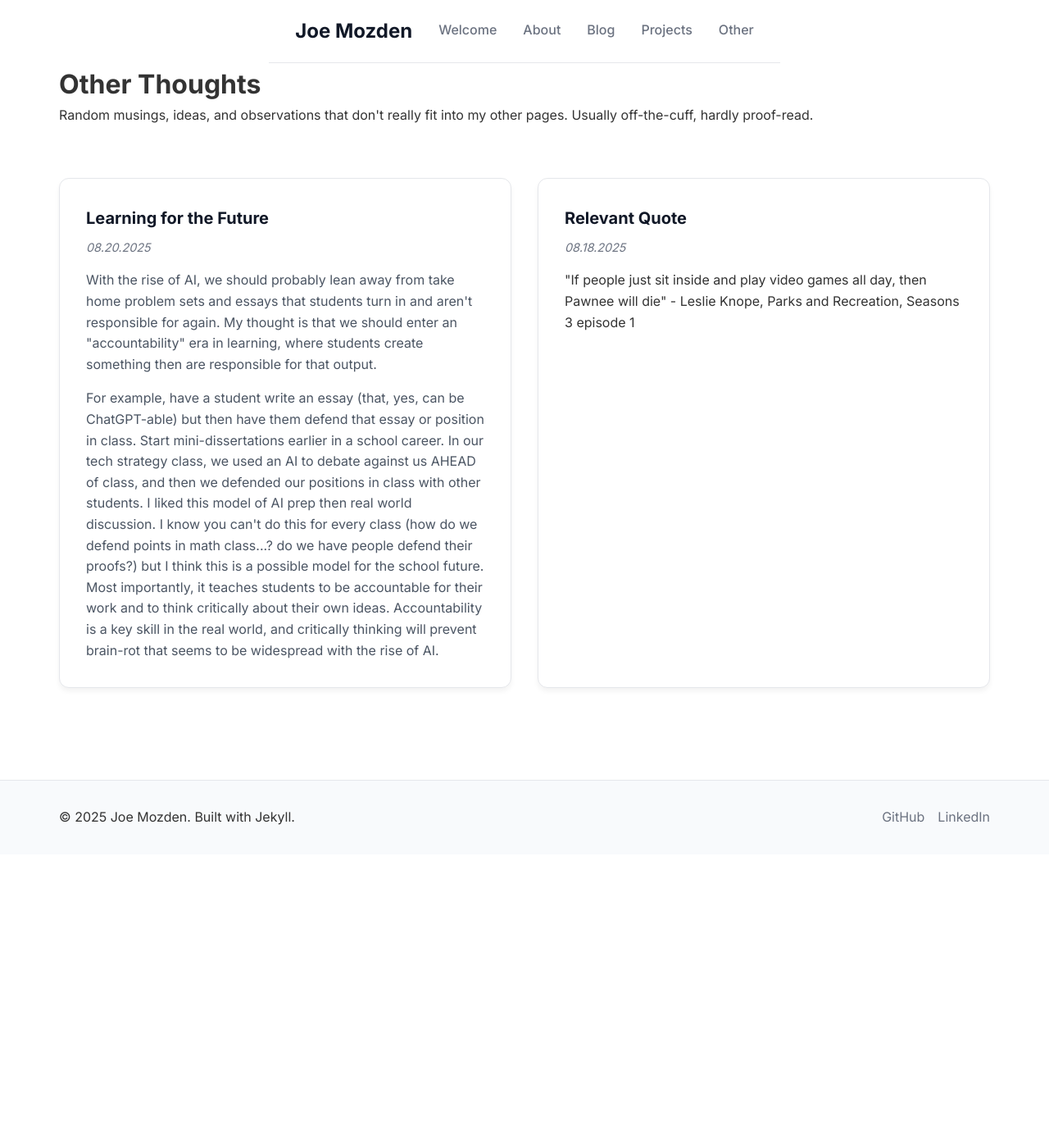
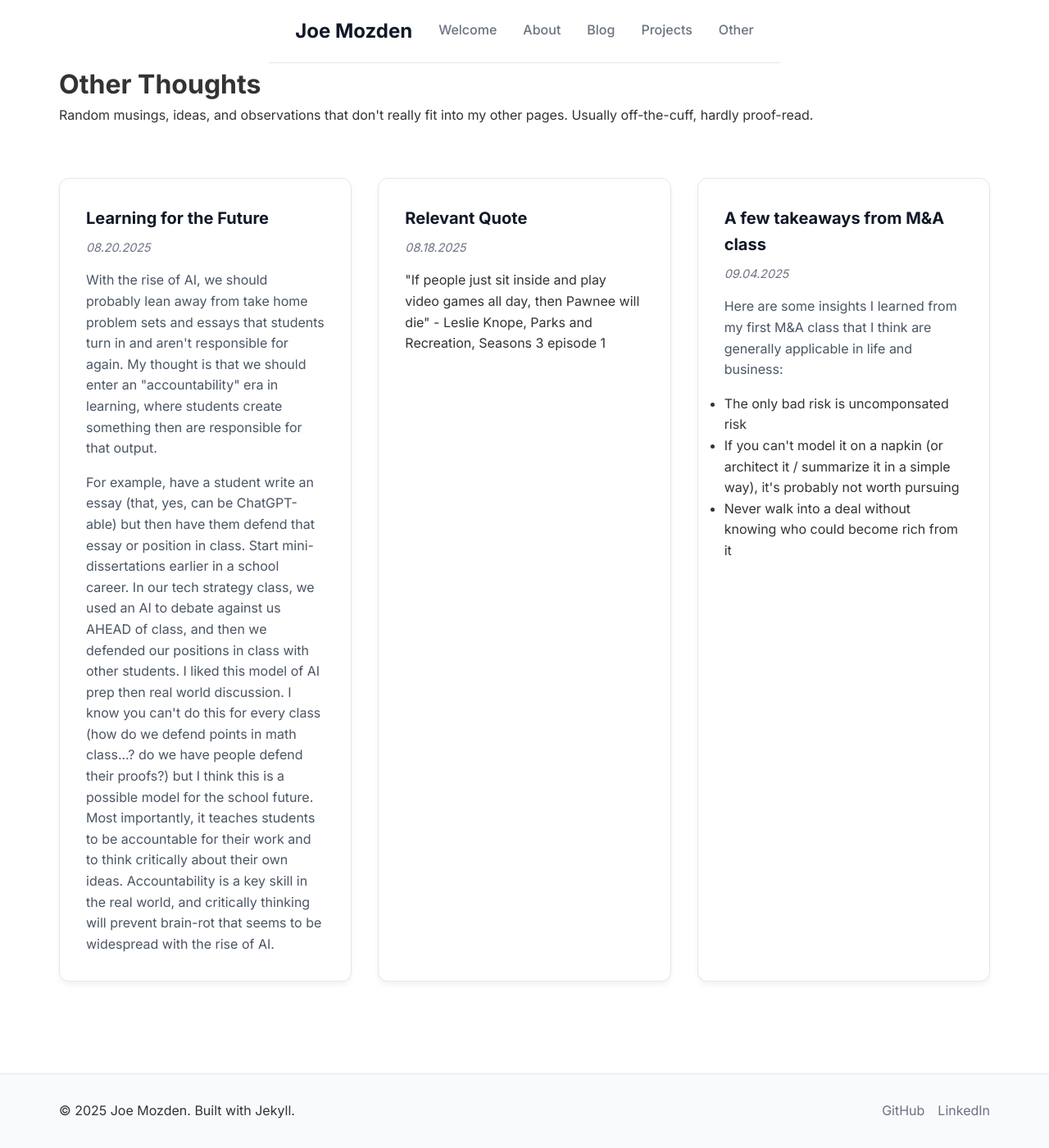
Before and after one commit to jmozden3/jmozden3.github.io, a Jekyll site: the page built from other.html, in a window 1280 px wide. Shown: the whole page at 82% size. Built offline with Jekyll 4.4.1, drawn with Linux system fonts in a browser that asks for light colours; before the commit the page ends 1042 px from its top, so only the background shows below that.

Commit message:
new note about class

```diff
--- a/index.html
+++ b/index.html
@@ -32,7 +32,7 @@ title: Welcome
         <div class="section-header">
             <span class="section-label">// FEATURED</span>
             <h2>Featured</h2>
-            <p class="section-note">Highlights from my work and writing</p>
+            <p class="section-note">Highlights from my work and writing. Click on project titles to learn more</p>
         </div>
 
         <!-- Simple Filter Tabs -->
@@ -110,7 +110,7 @@ title: Welcome
 <section class="recent-posts-section">
     <div class="section-content">
         <h2>Recent Writing</h2>
-        <p class="section-subtitle">Latest thoughts on tech, economics, and fitness</p>
+        <p class="section-subtitle">Latest thoughts on tech, economics, fitness, and more</p>
 
         <div class="posts-grid">
             {% for post in site.posts limit:3 %}
--- a/other.html
+++ b/other.html
@@ -38,6 +38,17 @@ title: Other
                 <h3>Relevant Quote</h3>
                 <div class="thought-date">08.18.2025</div>
                     "If people just sit inside and play video games all day, then Pawnee will die" - Leslie Knope, Parks and Recreation, Seasons 3 episode 1
+            </div>
+
+            <div class="thought-card">
+                <h3>A few takeaways from M&A class</h3>
+                <div class="thought-date">09.04.2025</div>
+                <p>Here are some insights I learned from my first M&A class that I think are generally applicable in life and business:</p>
+                <ul>
+                    <li>The only bad risk is uncomponsated risk</li>
+                    <li>If you can't model it on a napkin (or architect it / summarize it in a simple way), it's probably not worth pursuing</li>
+                    <li>Never walk into a deal without knowing who could become rich from it</li>
+                </ul>
             </div>
         </div>
 
--- a/projects.html
+++ b/projects.html
@@ -6,7 +6,7 @@ title: Projects
 <div class="page-header">
     <div class="section-content">
         <h1>Projects</h1>
-        <p class="page-subtitle">A collection of code, videos, and other work I've created</p>
+        <p class="page-subtitle">A collection of code, videos, and other work I've created.</p>
     </div>
 </div>
 
```
